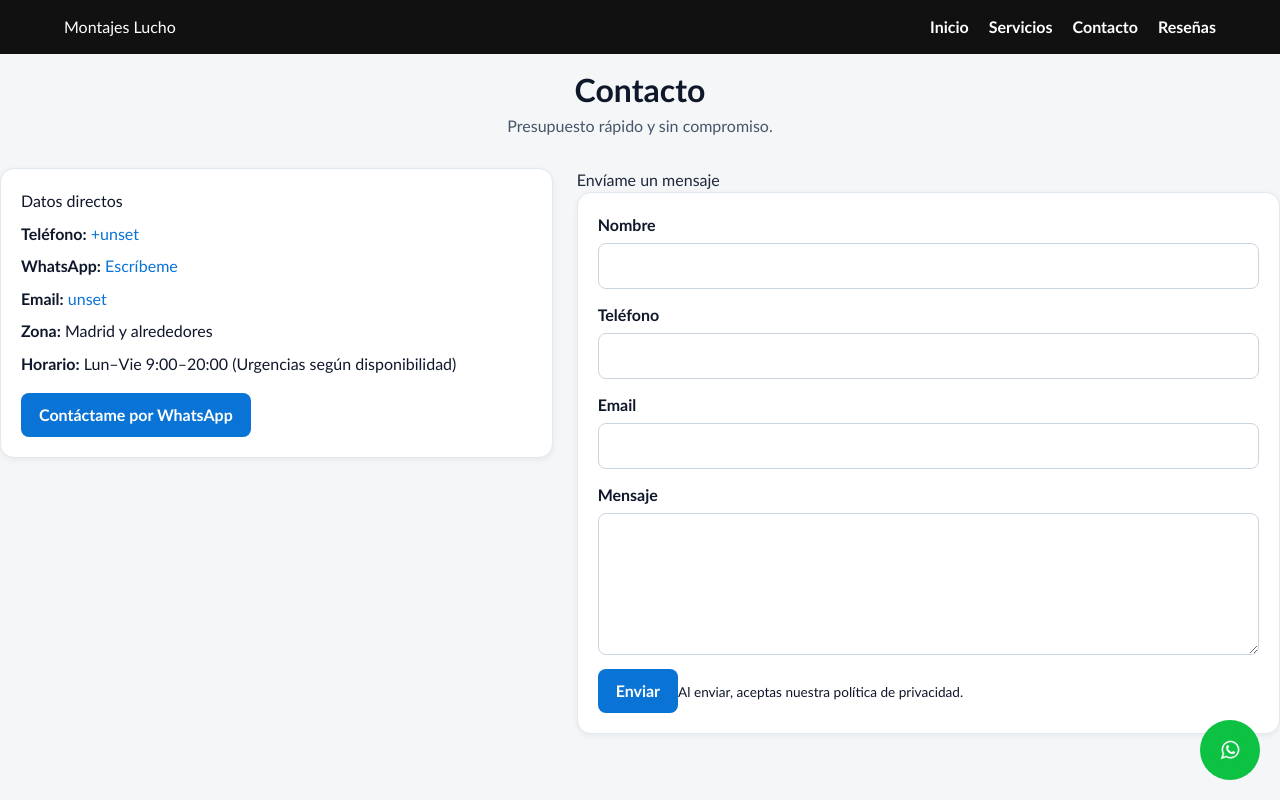
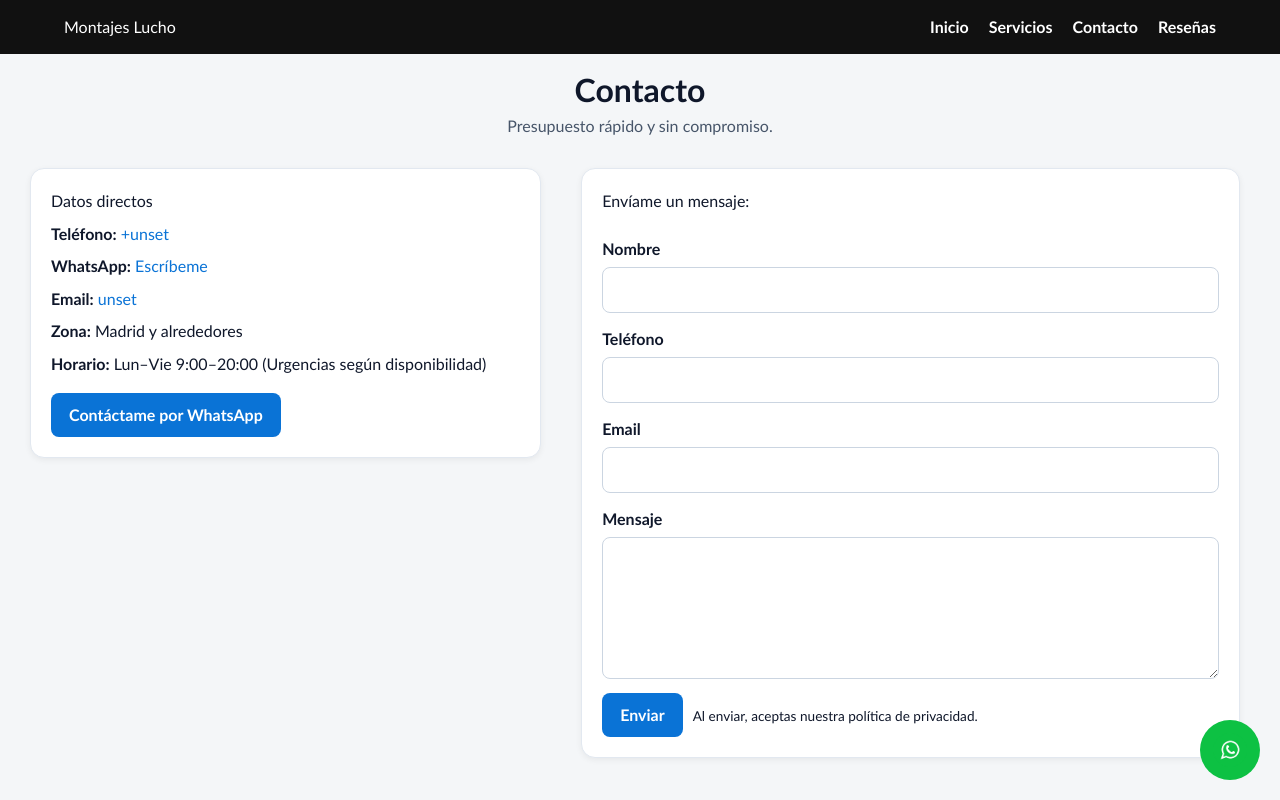
Before and after one commit to cybertechcorp/montajes-lucho, a React (Vite) app in the folder frontend/: page /contact in a window 1280 px wide. Built offline with nearby package versions, Linux system fonts and the light colour scheme; no server answers.

Commit message:
fix: fix contact page paddings and margins

```diff
--- a/frontend/src/pages/Contact/index.css
+++ b/frontend/src/pages/Contact/index.css
@@ -7,7 +7,7 @@ body {
 
 .contact-page .contact-grid {
   display: grid;
-  gap: 24px;
+  gap: 10px;
   grid-template-columns: 1.1fr 1.4fr;
   align-items: start;
 }
@@ -24,6 +24,8 @@ body {
   border-radius: 14px;
   padding: 20px;
   box-shadow: 0 2px 6px rgba(0,0,0,0,06);
+  margin-left: 10px;
+  margin-right: 20px;
 }
 .contact-list {
   list-style: none;
@@ -54,7 +56,7 @@ body {
 }
 .ok { color: #16a34a; margin-top: 6px; }
 .error { color: #dc2626; margin-top: 6px; }
-.muted { color: #6b7280; font-size: 0.85rem; }
+.muted { color: #6b7280; font-size: 0.85rem; margin-left: 10px; }
 
 .map-section { margin-top: 26px; }
 .map-section img {
@@ -100,6 +102,8 @@ body {
   color: #0f172a;               /* azul muy oscuro (casi negro) */
   padding-top: 12px;
   padding-bottom: 28px;
+  padding-left: 20px;
+  padding-right: 20px;
 }
 
 /* Evita herencias no deseadas de temas oscuros o estilos globales */
@@ -199,7 +203,7 @@ body {
 /* Grid y mapa (tal como tenías, con pequeños ajustes) */
 .contact-page .contact-grid {
   display: grid;
-  gap: 24px;
+  gap: 10px;
   grid-template-columns: 1.1fr 1.4fr;
   align-items: start;
 }
--- a/frontend/src/pages/Contact/index.tsx
+++ b/frontend/src/pages/Contact/index.tsx
@@ -72,8 +72,10 @@ const handleSubmit = async (e: FormEvent<HTMLFormElement>) => {
 
         {/* Formulario */}
         <section className="contact-form">
-          <h2>Envíame un mensaje</h2>
+
           <form onSubmit={handleSubmit} className="card form">
+            <h1>Envíame un mensaje:</h1>
+            <br />
             <div className="form-row">
               <label htmlFor="nombre">Nombre</label>
               <input id="nombre" name="nombre" value={form.nombre} onChange={handleChange} required />
```
